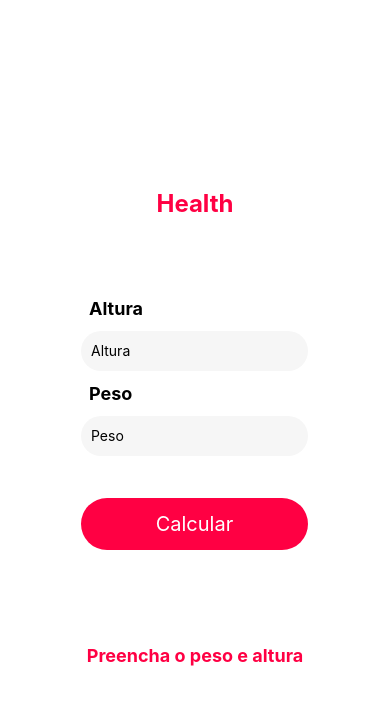
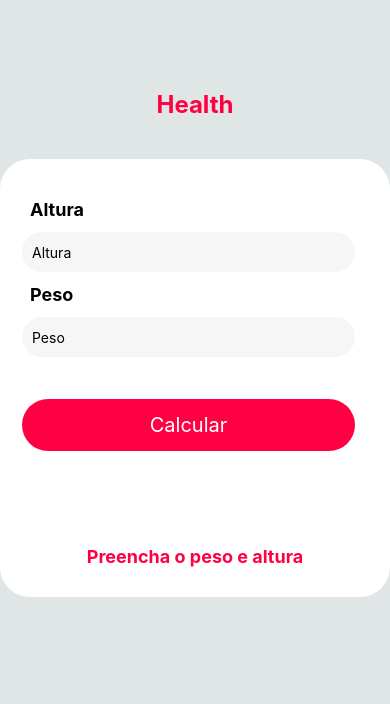
Before and after one commit to ShanderB/Curso-de-JS, a React Native app in the folder ReactNative/OneBit/project_one_bit/: screen / in a window 390 px wide. Shown: the top 704 px of the page. Built offline with nearby package versions, Linux system fonts and the light colour scheme.

Commit message:
{SHANDER}[Main-Page] style ajust background

```diff
--- a/ReactNative/OneBit/project_one_bit/App.tsx
+++ b/ReactNative/OneBit/project_one_bit/App.tsx
@@ -16,8 +16,7 @@ export default function App() {
 const styles = StyleSheet.create({
   container: {
     flex: 1,
-    backgroundColor: '#fff',
-    alignItems: 'center',
-    justifyContent: 'center',
+    backgroundColor: '#e0e5e5',
+    paddingTop: 80
   },
 });
```
